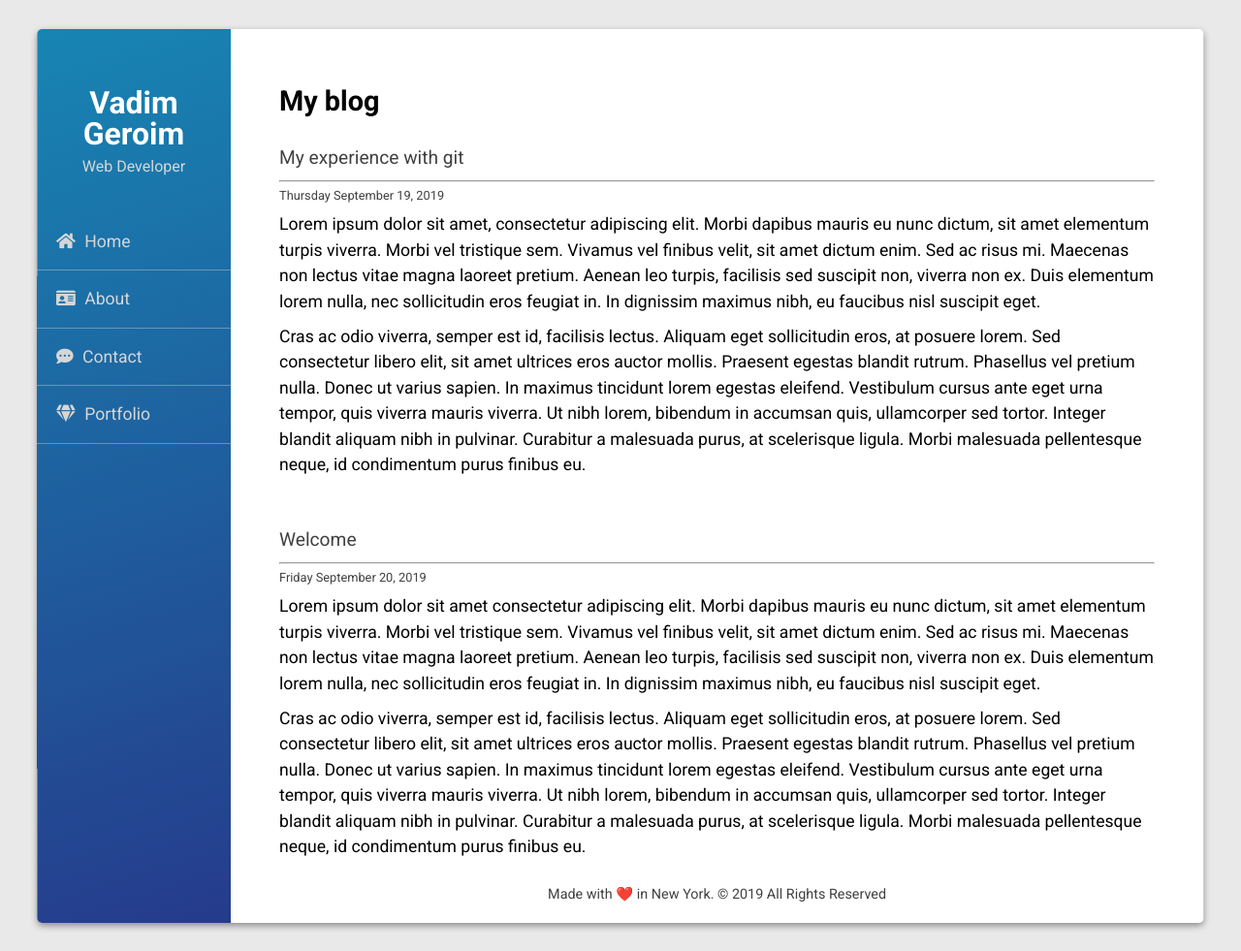
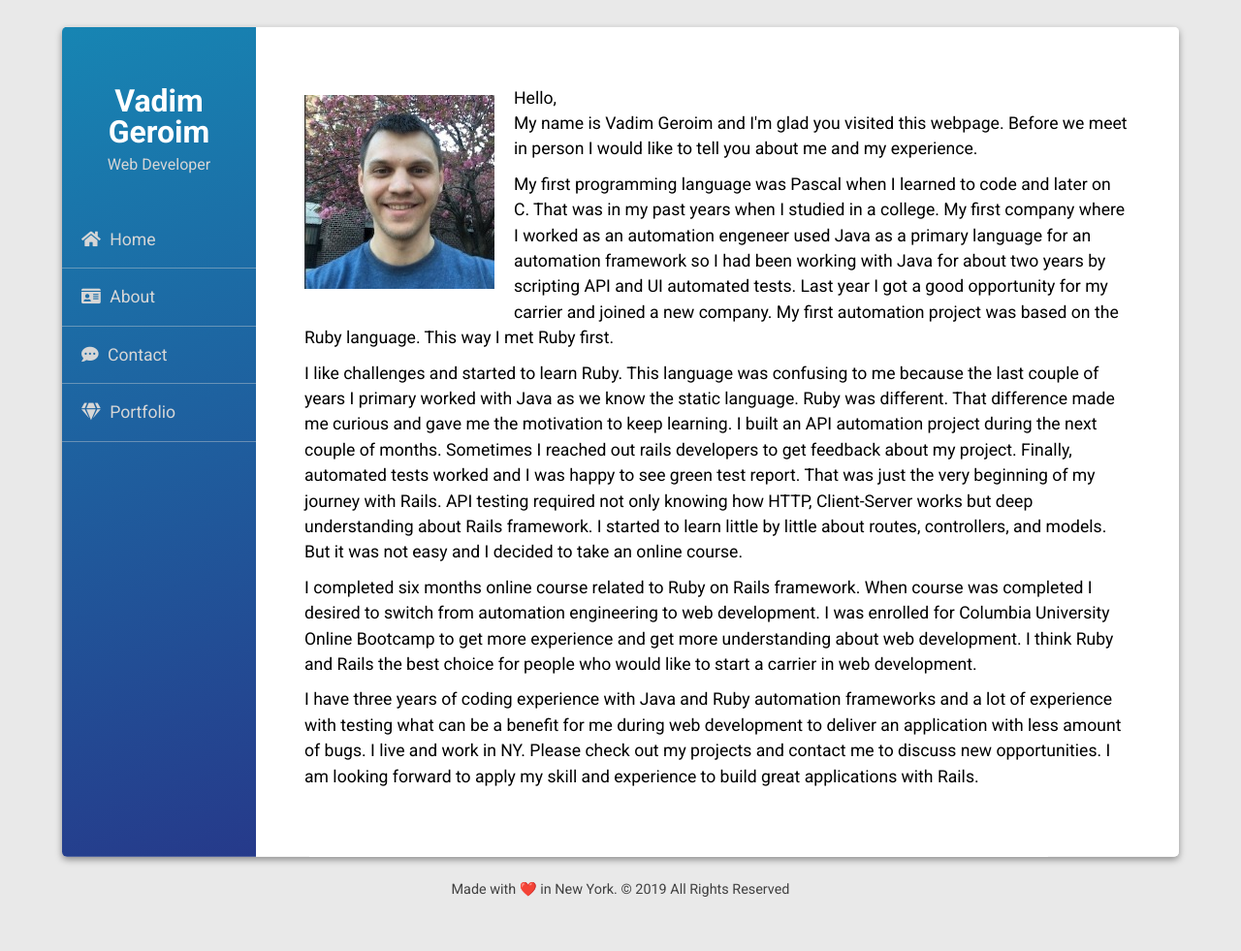
Before and after one commit to vadim-geroim/git-blog, a PHP site: page / in a window 1280 px wide. Shown: the whole page at 97% size. Run offline with PHP 8.4, Linux system fonts and the light colour scheme; some libraries are stand-ins or nearby versions.

Commit message:
add description to Home and about pages, use sticky footer

```diff
--- a/assets/css/style.css
+++ b/assets/css/style.css
@@ -50,15 +50,15 @@ hr {
   color: #414141;
 }
 
-div.parent {
+.content {
   position: relative;
-  height: 100vh;
+  min-height: calc(100vh - 70px);
 }
 
-div.wrapper {
+.content-inside {
   position: absolute;
   margin: 0 auto;
-  width: 94%;
+  width: 90%;
   height: 94%;
   top: 50%;
   left: 50%;
@@ -168,6 +168,7 @@ footer {
   font-size: 0.9em;
   text-align: center;
   color: #414141;
+  height: 50px;
 }
 
 article.portfolio-item {
@@ -190,7 +191,7 @@ div.portfolio-description {
 }
 
 @media (max-width: 768px) {
-  div.wrapper{
+  .content-inside{
     width: 96%;
     grid-template-columns: 1fr;
   }
--- a/index.html
+++ b/index.html
@@ -1,90 +1,107 @@
 <!DOCTYPE html>
 <html lang="en">
+
 <head>
-  <meta charset="UTF-8">
-  <meta name="viewport" content="width=device-width, initial-scale=1.0">
-  <meta http-equiv="X-UA-Compatible" content="ie=edge">
-  <link rel="stylesheet" href="https://cdnjs.cloudflare.com/ajax/libs/meyer-reset/2.0/reset.min.css"/>
-  <link rel="stylesheet" href="https://use.fontawesome.com/releases/v5.4.1/css/all.css">
-  <link rel="stylesheet" href="assets/css/style.css"/>
+  <meta charset="UTF-8" />
+  <meta name="viewport" content="width=device-width, initial-scale=1.0" />
+  <meta http-equiv="X-UA-Compatible" content="ie=edge" />
+  <link rel="stylesheet" href="https://cdnjs.cloudflare.com/ajax/libs/meyer-reset/2.0/reset.min.css" />
+  <link rel="stylesheet" href="https://use.fontawesome.com/releases/v5.4.1/css/all.css" />
+  <link rel="stylesheet" href="assets/css/style.css" />
   <title>Vadim Geroim - Web Developer</title>
 </head>
+
 <body>
- <div class="parent">
-   <div class="wrapper">
+  <div class="content">
+    <div class="content-inside">
       <nav>
         <div class="inner-wrap">
           <div class="site-header">Vadim Geroim</div>
           <div class="site-subheader">Web Developer</div>
           <ul class="site-navigation">
-          <li><a href="index.html"><i class="fas fa-home"></i> Home</a></li>
-          <li><a href="about.html"><i class="fas fa-id-card"></i> About</a></li>
-          <li><a href="contact.html"><i class="fas fa-comment-dots"></i> Contact</a></li>
-          <li><a href="portfolio.html"><i class="fas fa-gem"></i> Portfolio</a></li>
+            <li>
+              <a href="index.html"><i class="fas fa-home"></i> Home</a>
+            </li>
+            <li>
+              <a href="about.html"><i class="fas fa-id-card"></i> About</a>
+            </li>
+            <li>
+              <a href="contact.html"><i class="fas fa-comment-dots"></i> Contact</a>
+            </li>
+            <li>
+              <a href="portfolio.html"><i class="fas fa-gem"></i> Portfolio</a>
+            </li>
           </ul>
         </div>
       </nav>
       <main>
-
         <div class="menu">
           <div class="menu-icon" id="sidebarCollapse">
             <i class="fas fa-bars"></i>
-          <span class="mobile-header"> Your Name: Web Developer</span>
+            <span class="mobile-header">Your Name: Web Developer</span>
           </div>
         </div>
-
-      <h1>My blog</h1>
         <article>
-       <h2>My experience with git</h2>
-       <hr />
-       <h3>Thursday September 19, 2019</h3>
+          <img class="about-image" src="assets/images/profile_picture.jpg" alt="Picture" />
           <p>
-         Lorem ipsum dolor sit amet, consectetur adipiscing elit. Morbi dapibus mauris eu nunc
-         dictum, sit amet elementum turpis viverra. Morbi vel tristique sem. Vivamus vel finibus velit, sit amet
-         dictum enim. Sed ac risus mi. Maecenas non lectus vitae magna laoreet pretium. Aenean leo turpis, facilisis
-         sed suscipit non, viverra non ex. Duis elementum lorem nulla, nec sollicitudin eros feugiat in. In
-         dignissim maximus nibh, eu faucibus nisl suscipit eget.
+            Hello,
+            <br />
+            My name is Vadim Geroim and I'm glad you visited this webpage.
+            Before we meet in person I would like to tell you about me and my
+            experience.
           </p>
           <p>
-         Cras ac odio viverra, semper est id, facilisis lectus. Aliquam eget sollicitudin eros, at posuere lorem.
-         Sed consectetur libero elit, sit amet ultrices eros auctor mollis. Praesent egestas blandit rutrum. Phasellus vel pretium nulla. Donec ut varius sapien. In maximus tincidunt lorem egestas eleifend. Vestibulum cursus ante
-         eget urna tempor, quis viverra mauris viverra. Ut nibh lorem, bibendum in accumsan quis, ullamcorper sed
-         tortor. Integer blandit aliquam nibh in pulvinar. Curabitur a malesuada purus, at scelerisque ligula. Morbi
-         malesuada pellentesque neque, id condimentum purus finibus eu.
+            My first programming language was Pascal when I learned to code
+            and later on C. That was in my past years when I studied in a
+            college. My first company where I worked as an automation engeneer
+            used Java as a primary language for an automation framework so I
+            had been working with Java for about two years by scripting API
+            and UI automated tests. Last year I got a good opportunity for my
+            carrier and joined a new company. My first automation project was
+            based on the Ruby language. This way I met Ruby first.
+          </p>
+          <p>
+            I like challenges and started to learn Ruby. This language was
+            confusing to me because the last couple of years I primary worked
+            with Java as we know the static language. Ruby was different. That
+            difference made me curious and gave me the motivation to keep
+            learning. I built an API automation project during the next couple
+            of months. Sometimes I reached out rails developers to get
+            feedback about my project. Finally, automated tests worked and I
+            was happy to see green test report. That was just the very
+            beginning of my journey with Rails. API testing required not only
+            knowing how HTTP, Client-Server works but deep understanding about
+            Rails framework. I started to learn little by little about routes,
+            controllers, and models. But it was not easy and I decided to take
+            an online course.
+          </p>
+          <p>
+            I completed six months online course related to Ruby on Rails
+            framework. When course was completed I desired to switch from
+            automation engineering to web development. I was enrolled for
+            Columbia University Online Bootcamp to get more experience and get
+            more understanding about web development. I think Ruby and Rails
+            the best choice for people who would like to start a carrier in
+            web development.
+          </p>
+          <p>
+            I have three years of coding experience with Java and Ruby
+            automation frameworks and a lot of experience with testing what
+            can be a benefit for me during web development to deliver an
+            application with less amount of bugs. I live and work in NY.
+            Please check out my projects and contact me to discuss new
+            opportunities. I am looking forward to apply my skill and
+            experience to build great applications with Rails.
           </p>
         </article>
-
-      <article>
-        <h2>Welcome</h2>
-        <hr />
-        <h3>Friday September 20, 2019</h3>
-        <p>
-         Lorem ipsum dolor sit amet consectetur adipiscing elit. Morbi dapibus mauris eu nunc
-         dictum, sit amet elementum turpis viverra. Morbi vel tristique sem. Vivamus vel finibus velit, sit amet
-         dictum enim. Sed ac risus mi. Maecenas non lectus vitae magna laoreet pretium. Aenean leo turpis, facilisis
-         sed suscipit non, viverra non ex. Duis elementum lorem nulla, nec sollicitudin eros feugiat in. In
-         dignissim
-         maximus nibh, eu faucibus nisl suscipit eget.
-        </p>
-        <p>
-         Cras ac odio viverra, semper est id, facilisis lectus. Aliquam eget sollicitudin eros, at posuere lorem.
-         Sed
-         consectetur libero elit, sit amet ultrices eros auctor mollis. Praesent egestas blandit rutrum. Phasellus
-         vel
-         pretium nulla. Donec ut varius sapien. In maximus tincidunt lorem egestas eleifend. Vestibulum cursus ante
-         eget urna tempor, quis viverra mauris viverra. Ut nibh lorem, bibendum in accumsan quis, ullamcorper sed
-         tortor. Integer blandit aliquam nibh in pulvinar. Curabitur a malesuada purus, at scelerisque ligula. Morbi
-         malesuada pellentesque neque, id condimentum purus finibus eu.
-        </p>
-      </article>
-
+      </main>
+    </div>
+  </div>
   <footer>
     Made with ❤️ in New York. © 2019 All Rights Reserved
   </footer>
-    </main>
-   </div>
- </div>
   <script src="https://cdnjs.cloudflare.com/ajax/libs/jquery/3.3.1/jquery.min.js"></script>
   <script src="assets/js/sidebar.js"></script>
 </body>
+
 </html>
```
Also changed, not shown: about.html (+70 -23 lines), contact.html (+50 -19 lines), portfolio.html (+64 -24 lines), assets/images/mello_picture.jpg (added). Lines whose indentation alone changed are shown as unchanged.
